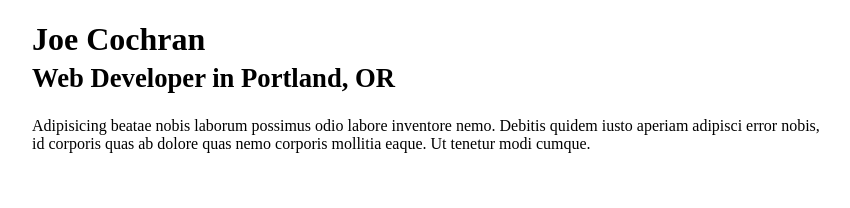
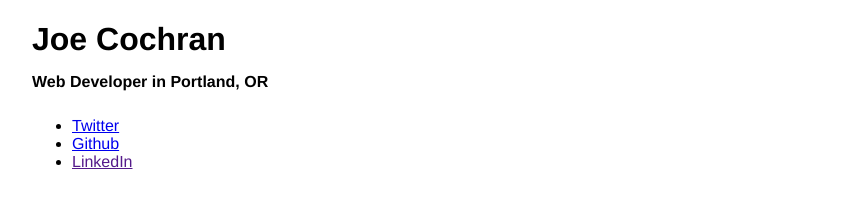
Before and after one commit to astrologician/astrologician.github.io, a plain HTML site: page index.html in a window 1280 px wide. Shown: the whole page, without its empty margins (208-1058 px from the left). Drawn offline with Linux system fonts and the light colour scheme.

```diff
--- a/index.html
+++ b/index.html
@@ -13,7 +13,11 @@
     </header>
     <main>
         <div class="container">
-            <p><div>Adipisicing beatae nobis laborum possimus odio labore inventore nemo. Debitis quidem iusto aperiam adipisci error nobis, id corporis quas ab dolore quas nemo corporis mollitia eaque. Ut tenetur modi cumque.</div></p>
+            <ul>
+                <li><a href="http://twitter.com/joecochran">Twitter</a></li>
+                <li><a href="http://github.com/joecochran">Github</a></li>
+                <li><a href="">LinkedIn</a></li>
+            </ul>
         </div>
     </main>
 
--- a/styles.css
+++ b/styles.css
@@ -1,4 +1,10 @@
+body {
+    font-family: Helvetica, Arial, Sans-serif;
+}
 .container {
     max-width: 800px;
     margin: 0 auto;
 }
+h1 small {
+    font-size: .5em;
+}
```
Also changed, not shown: 1 other file.
